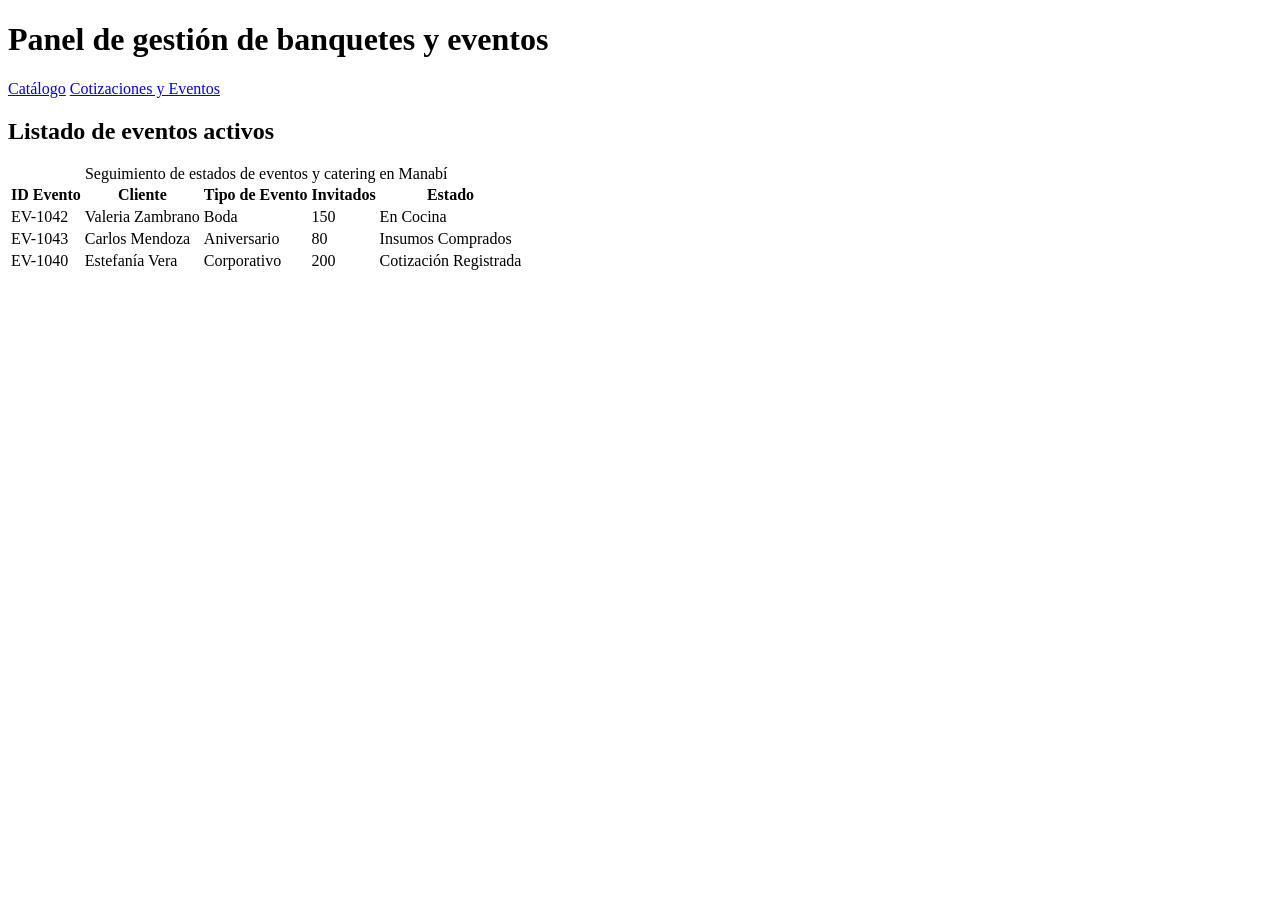
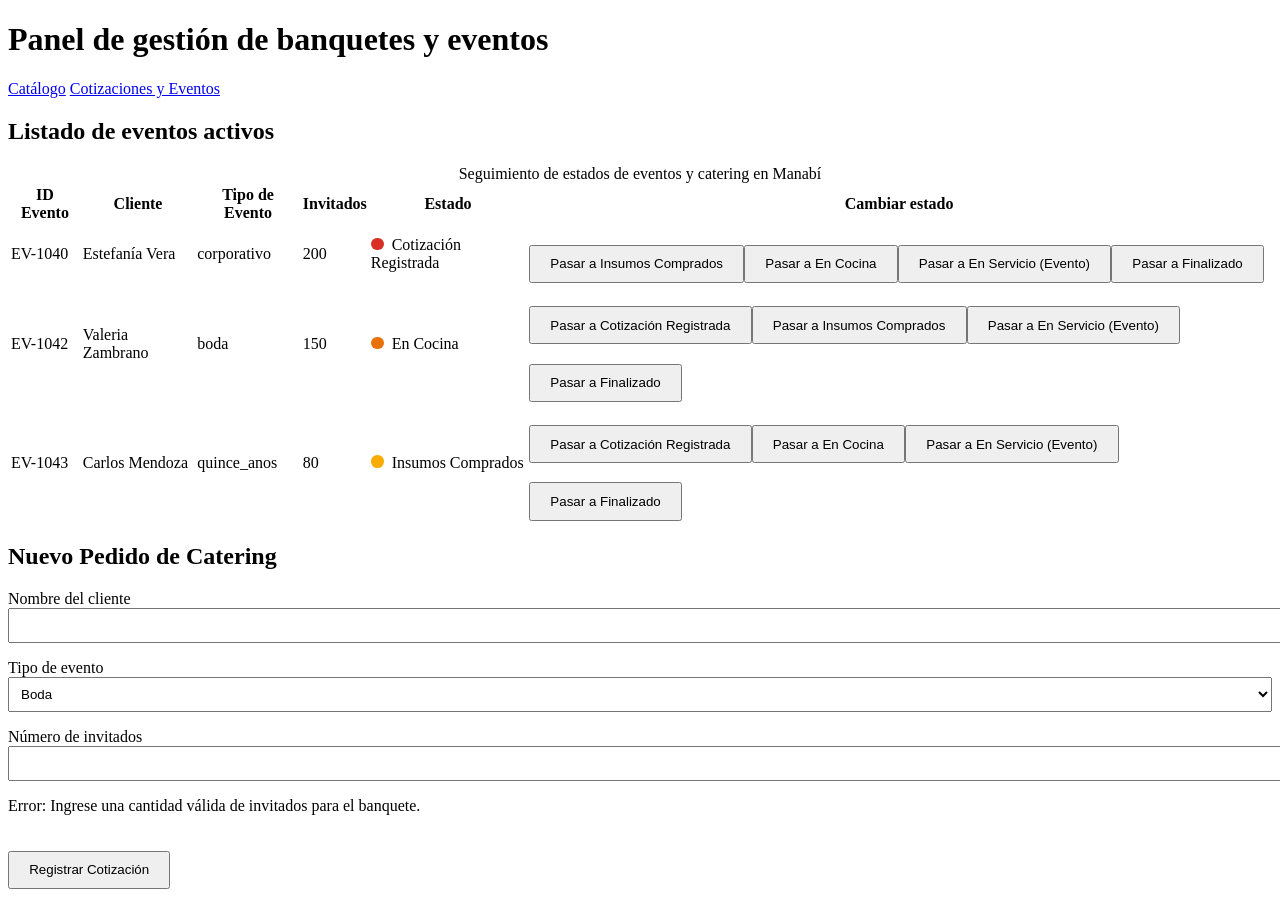
Before and after one commit to uleam-web-2026-2/webIB-macias-morales-camba, a Svelte app: page / in a window 1280 px wide. Before the commit the page ends 800 px from the top, so only its background shows below. Built offline with nearby package versions, Linux system fonts and the light colour scheme.

Commit message:
Listado con máquina de estados

```diff
--- a/src/App.svelte
+++ b/src/App.svelte
@@ -1,3 +1,7 @@
+<!-- CAMBIO -->
+<script lang="ts">
+  import Formulario from './Formulario.svelte';
+</script>
 <header>
  <h1>Panel de gestión de banquetes y eventos</h1>
  <nav>
@@ -8,6 +12,8 @@
 
 <main>
  <h2>Listado de eventos activos</h2>
+ <!-- CAMBIO -->
+ <div class="tabla-ancha">
  <table>
    <caption>Seguimiento de estados de eventos y catering en Manabí</caption>
    <thead>
@@ -17,30 +23,15 @@
        <th scope="col">Tipo de Evento</th>
        <th scope="col">Invitados</th>
        <th scope="col">Estado</th>
+       <!-- CAMBIO -->
+       <th scope="col">Cambiar estado</th>
      </tr>
    </thead>
-   <tbody>
-     <tr>
-       <td>EV-1042</td>
-       <td>Valeria Zambrano</td>
-       <td>Boda</td>
-       <td>150</td>
-       <td>En Cocina</td>
-     </tr>
-     <tr>
-       <td>EV-1043</td>
-       <td>Carlos Mendoza</td>
-       <td>Aniversario</td>
-       <td>80</td>
-       <td>Insumos Comprados</td>
-     </tr>
-     <tr>
-       <td>EV-1040</td>
-       <td>Estefanía Vera</td>
-       <td>Corporativo</td>
-       <td>200</td>
-       <td>Cotización Registrada</td>
-     </tr>
-   </tbody>
+   <!-- CAMBIO -->
+     <tbody id="lista"></tbody>
  </table>
+ </div>
+ <!-- CAMBIO -->
+ <p id="aviso-listado" role="status"></p>
+ <Formulario />
 </main>
--- a/src/app.css
+++ b/src/app.css
@@ -11,3 +11,16 @@ button {
   margin-top: 1.2rem;
   padding: .6rem 1.2rem;
 }
+
+.punto {
+  display: inline-block;
+  width: .8rem;
+  height: .8rem;
+  border-radius: 50%;
+  margin-right: .5rem;
+}
+.cotizacion_registrada { background: #d93025; }
+.insumos_comprados { background: #f9ab00; }
+.en_cocina { background: #e8710a; }
+.en_servicio { background: #1a73e8; }
+.finalizado { background: #1e8e3e; }
--- a/src/datos.ts
+++ b/src/datos.ts
@@ -5,6 +5,11 @@ export const eventos: EventoPedido[] = [
     tipoEvento: "corporativo", numeroInvitados: 200,
     lugarEntrega: "Centro de convenciones, Manta",
     estado: "cotizacion_registrada" },
-  // aquí agregas el evento 1042 (Valeria Zambrano, boda, 150 invitados, estado "en_cocina")
-  // y el 1043 (Carlos Mendoza, quince_anos, 80 invitados, estado "insumos_comprados")
+    { id: 1042, cliente: "Valeria Zambrano", fechaEvento: "2026-12-15",
+    tipoEvento: "boda", numeroInvitados: 150,
+    lugarEntrega: "Quinta San Alejo, Portoviejo", estado: "en_cocina" },
+  { id: 1043, cliente: "Carlos Mendoza", fechaEvento: "2026-11-20",
+    tipoEvento: "quince_anos", numeroInvitados: 80,
+    lugarEntrega: "Salón Montecristi", estado: "insumos_comprados" },
+
 ];
--- /dev/null
+++ b/src/dom.ts
@@ -0,0 +1,7 @@
+export function buscar<T extends Element>(selector: string): T {
+  const elemento = document.querySelector<T>(selector);
+  if (!elemento) {
+    throw new Error("Falta " + selector + " en el HTML");
+  }
+  return elemento;
+}
--- /dev/null
+++ b/src/estado.ts
@@ -0,0 +1,27 @@
+import type { EstadoEvento } from "./tipos";
+
+// Todos los estados, en el orden en que se muestran los botones.
+export const ESTADOS: EstadoEvento[] = [
+  "cotizacion_registrada", "insumos_comprados", "en_cocina",
+  "en_servicio", "finalizado",
+];
+
+// La palabra que lee la persona en la pantalla.
+export function nombreEstado(estado: EstadoEvento): string {
+  if (estado === "cotizacion_registrada") return "Cotización Registrada";
+  if (estado === "insumos_comprados") return "Insumos Comprados";
+  if (estado === "en_cocina") return "En Cocina";
+  if (estado === "en_servicio") return "En Servicio (Evento)";
+  return "Finalizado";
+}
+
+// Una línea por cada flecha permitida. Lo que no está aquí está prohibido.
+export function puedeCambiar(
+  actual: EstadoEvento, nuevo: EstadoEvento,
+): boolean {
+  if (actual === "cotizacion_registrada" && nuevo === "insumos_comprados") return true;
+  if (actual === "insumos_comprados" && nuevo === "en_cocina") return true;
+  if (actual === "en_cocina" && nuevo === "en_servicio") return true;
+  if (actual === "en_servicio" && nuevo === "finalizado") return true;
+  return false;
+}
--- /dev/null
+++ b/src/listado.ts
@@ -0,0 +1,75 @@
+import { eventos } from "./datos";
+import { buscar } from "./dom";
+import { ESTADOS, nombreEstado, puedeCambiar } from "./estado";
+import type { EstadoEvento } from "./tipos";
+
+function celda(texto: string): HTMLTableCellElement {
+  const td = document.createElement("td");
+  td.textContent = texto;
+  return td;
+}
+
+// Pinta el listado completo desde el arreglo. Nadie más toca la tabla.
+export function pintar(): void {
+  const lista = buscar("#lista");
+  lista.textContent = "";
+  for (const e of eventos) {
+    const fila = document.createElement("tr");
+    fila.id = "fila-" + e.id;
+    fila.appendChild(celda("EV-" + e.id));
+    fila.appendChild(celda(e.cliente));
+    fila.appendChild(celda(e.tipoEvento));
+    fila.appendChild(celda(String(e.numeroInvitados)));
+
+    // El estado: el punto de color y, además, la palabra.
+    const tdEstado = document.createElement("td");
+    const punto = document.createElement("span");
+    punto.className = "punto " + e.estado;
+    tdEstado.appendChild(punto);
+    const palabra = document.createElement("span");
+    palabra.textContent = nombreEstado(e.estado);
+    tdEstado.appendChild(palabra);
+    fila.appendChild(tdEstado);
+
+    // Un botón por cada estado distinto del actual.
+    const tdAcciones = document.createElement("td");
+    for (const nuevo of ESTADOS) {
+      if (nuevo === e.estado) {
+        continue;
+      }
+      const boton = document.createElement("button");
+      boton.type = "button";
+      boton.textContent = "Pasar a " + nombreEstado(nuevo);
+      boton.setAttribute("aria-label",
+        "Pasar el evento " + e.id + " a " + nombreEstado(nuevo));
+      boton.addEventListener("click", () => cambiarEstado(e.id, nuevo));
+      tdAcciones.appendChild(boton);
+    }
+    fila.appendChild(tdAcciones);
+
+    lista.appendChild(fila);
+  }
+}
+
+// Atiende el clic: pregunta a la máquina de estados, cambia el dato
+// y vuelve a pintar.
+function cambiarEstado(id: number, nuevo: EstadoEvento): void {
+  const aviso = buscar("#aviso-listado");
+  const evento = eventos.find((e) => e.id === id);
+  if (!evento) {
+    return;
+  }
+  if (!puedeCambiar(evento.estado, nuevo)) {
+    aviso.textContent = "No se puede: el evento " + id + " está en «" +
+      nombreEstado(evento.estado) + "» y de ahí no pasa a «" +
+      nombreEstado(nuevo) + "».";
+    return;
+  }
+  evento.estado = nuevo;
+  pintar();
+  aviso.textContent = "El evento " + id + " pasó a «" + nombreEstado(nuevo) + "».";
+
+  // Al pintar, el botón que se pulsó dejó de existir.
+  // El foco vuelve a la misma fila.
+  buscar<HTMLButtonElement>("#fila-" + id + " button").focus();
+}
--- a/src/main.ts
+++ b/src/main.ts
@@ -1,9 +1,12 @@
 import './app.css'
 import { mount } from 'svelte'
 import App from './App.svelte'
+import { pintar } from './listado'
 
 const app = mount(App, {
   target: document.getElementById('app')!,
 })
 
+pintar()
+
 export default app
```
Also changed, not shown: src/Formulario.svelte (renamed from src/formulario.svelte).
